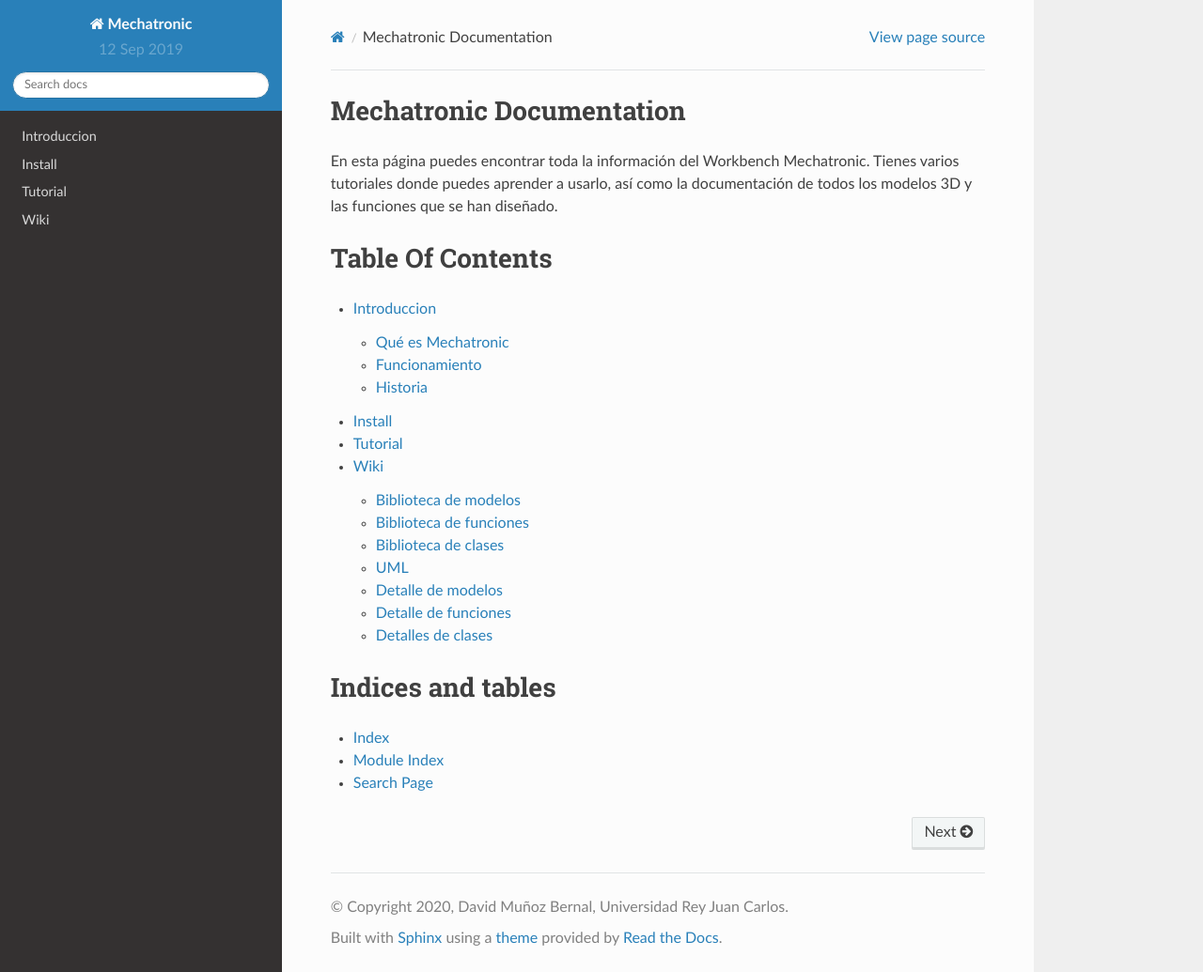
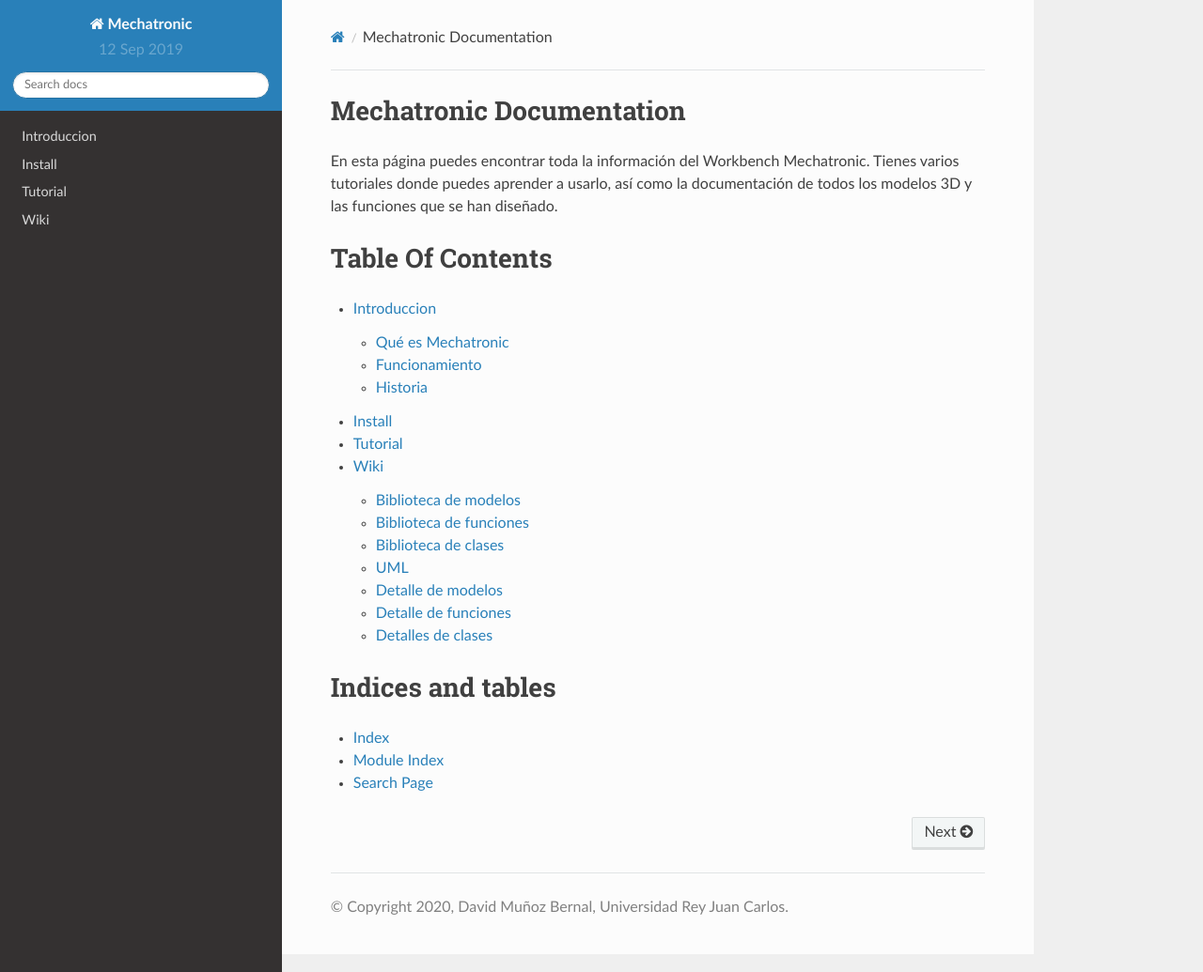
Before and after one commit to URJCMakerGroup/MakerWorkbench_Documentation, a Sphinx documentation site: the page built from docs/index.rst, in a window 1280 px wide and 1035 px high. Shown: the whole window at 94% size. Built offline with Sphinx 7.4.7 and the Read the Docs theme 2.0.0, drawn with Linux system fonts in a browser that asks for light colours; part of the change alters nothing that is shown.

```diff
--- a/docs/Wiki.rst
+++ b/docs/Wiki.rst
@@ -244,7 +244,7 @@ Perfil de aluminio
 .. toggle-header::
     :header: Details
 
-    .. currentmodule::comps
+    .. currentmodule:: comps
     .. autosummary::
         PartAluProf
 
--- a/docs/conf.py
+++ b/docs/conf.py
@@ -36,10 +36,10 @@ release = '0.2.1'
 # ones.
 extensions = ['sphinx_rtd_theme', #tema
               'sphinx.ext.todo',
-              'sphinx.ext.githubpages',
               'sphinx.ext.autodoc', #lectura automática desde la documentación en código
+              'sphinx.ext.viewcode', #permite ir al código fuente
               'sphinx.ext.autosummary', #generación automática de tablas con la documentación
-              'sphinxcontrib.contentui'] #permite cambio desplegables y cambio de idioma
+              'sphinxcontrib.contentui'] #permite desplegables y cambio generación de bloque seleccionable
 
 # The master toctree document.
 master_doc = 'index'
@@ -78,3 +78,9 @@ html_theme = 'sphinx_rtd_theme'
 # so a file named "default.css" will overwrite the builtin "default.css".
 html_logo = '../icons/Mechatronic.png'
 logo_only = True
+
+# If true, links to the reST sources are added to the pages.
+html_show_sourcelink = False
+
+# If true, "Created using Sphinx" is shown in the HTML footer. Default is True.
+html_show_sphinx = False
```
